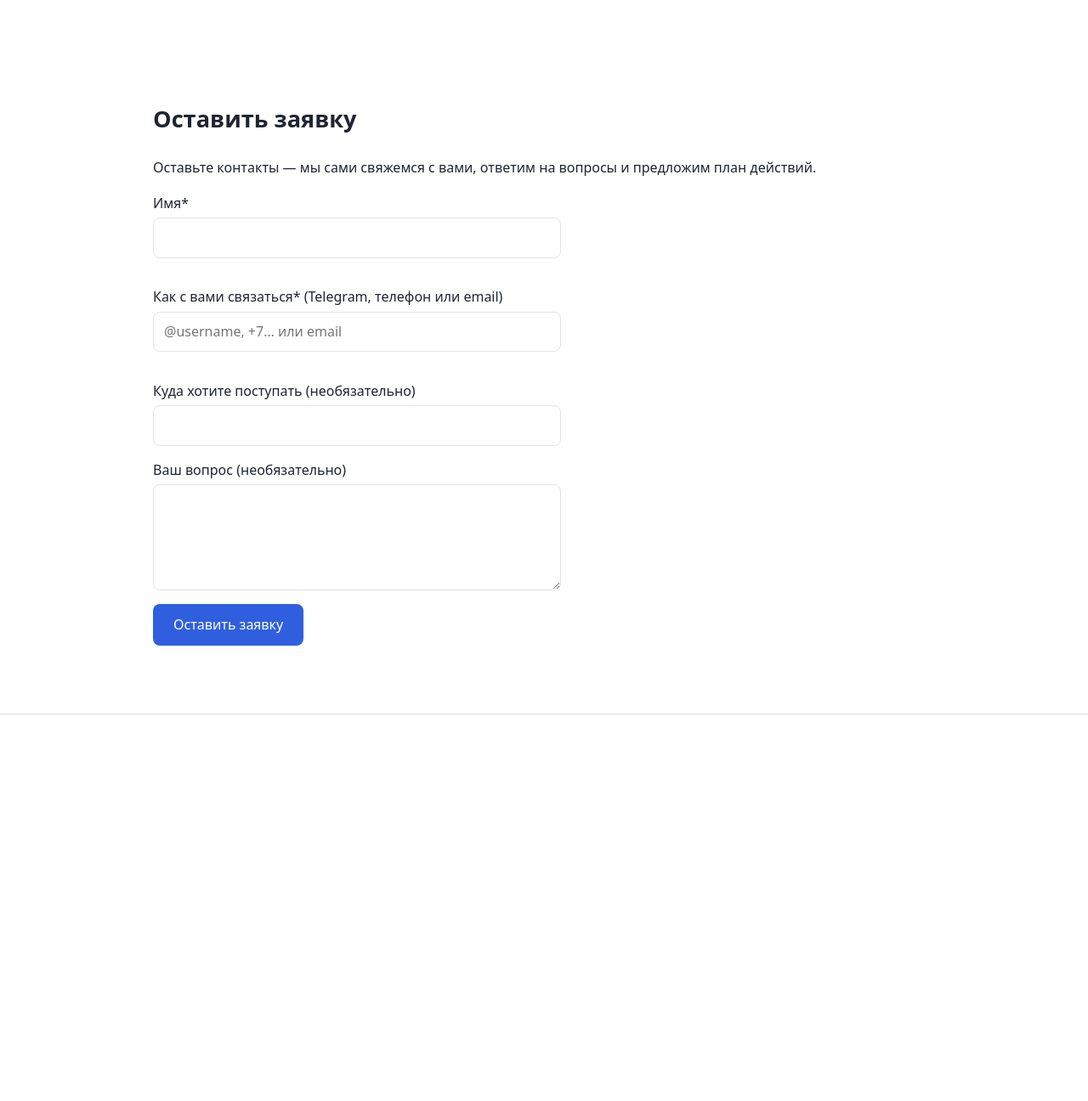
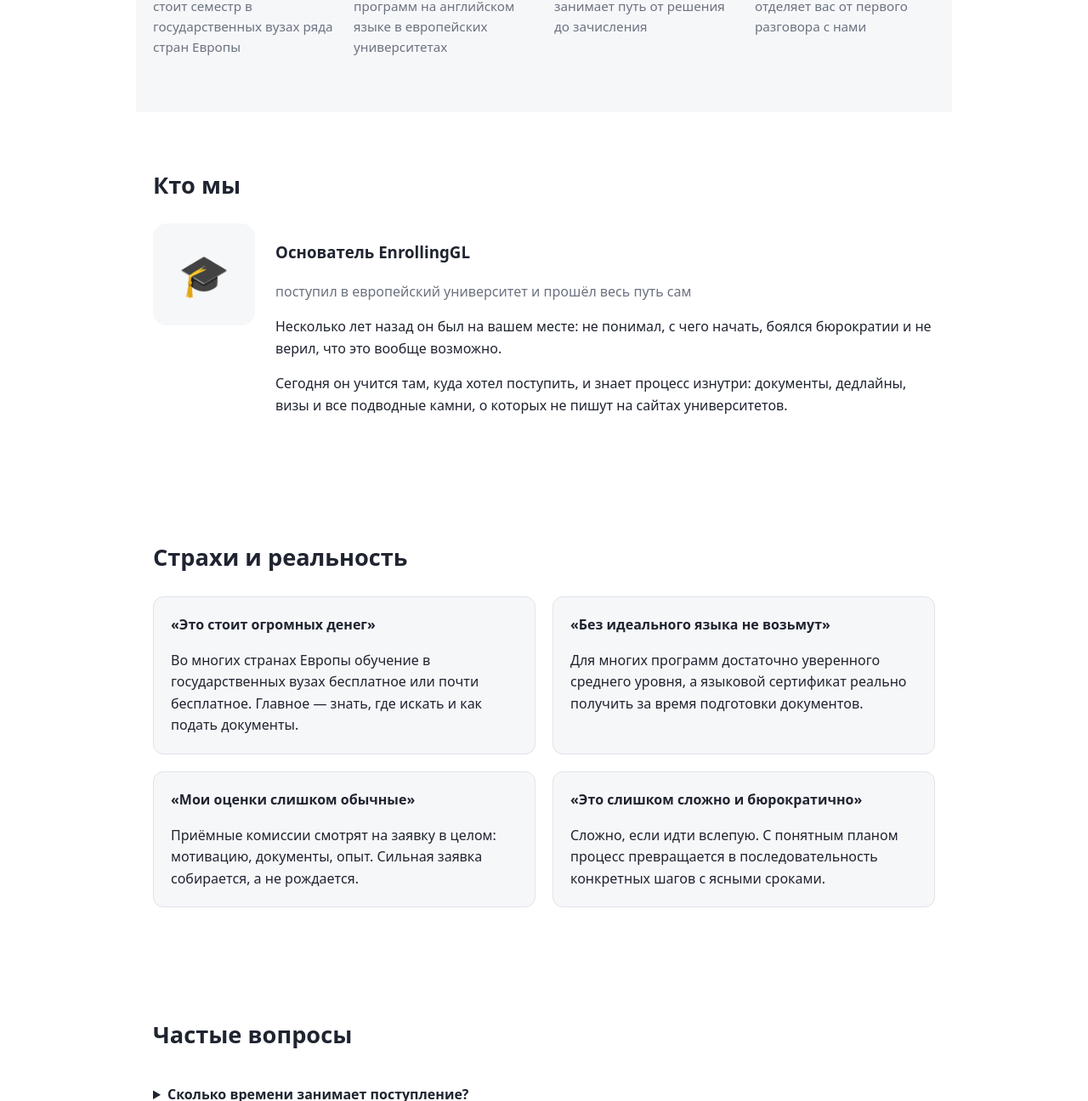
Before and after one commit to Exemtik/EnrollingGL, a website with bundled scripts: page index.html in a window 1280 px wide. Shown: the part 653-1949 px from the top of the page at 85% size. Before the commit the page ends 1558 px from the top, so only its background shows below. Built offline with nearby package versions, Linux system fonts and the light colour scheme.

Commit message:
feat: рендер секций лендинга из content.js

```diff
--- a/css/style.css
+++ b/css/style.css
@@ -110,3 +110,50 @@ form button:disabled { opacity: 0.6; cursor: wait; }
   text-align: center;
   color: var(--muted);
 }
+
+/* Hero */
+.hero { padding-top: 96px; padding-bottom: 96px; }
+.hero-subtitle { font-size: 1.15rem; max-width: 640px; margin-bottom: 28px; }
+
+/* Метрики */
+.facts { background: var(--panel); }
+.metrics-grid {
+  display: grid;
+  grid-template-columns: repeat(4, 1fr);
+  gap: 24px;
+}
+.metric-value { font-size: 1.9rem; font-weight: 700; color: var(--accent); }
+.metric-label { font-size: 0.95rem; }
+
+/* О нас */
+.about-card { display: flex; gap: 24px; align-items: flex-start; }
+.about-photo {
+  flex: 0 0 120px;
+  height: 120px;
+  border-radius: 16px;
+  background: var(--panel);
+  display: flex;
+  align-items: center;
+  justify-content: center;
+  font-size: 3rem;
+  overflow: hidden;
+}
+.about-photo img { width: 100%; height: 100%; object-fit: cover; }
+
+/* Мифы */
+.myths-grid { display: grid; grid-template-columns: 1fr 1fr; gap: 20px; }
+.myth-card {
+  background: var(--panel);
+  border: 1px solid var(--border);
+  border-radius: 12px;
+  padding: 20px;
+}
+.myth-fear { font-weight: 600; margin-top: 0; }
+.myth-reality { margin-bottom: 0; }
+
+/* FAQ */
+.faq-item {
+  border-bottom: 1px solid var(--border);
+  padding: 12px 0;
+}
+.faq-item summary { cursor: pointer; font-weight: 600; }
--- a/js/app.js
+++ b/js/app.js
@@ -1 +1,15 @@
-console.log("EnrollingGL: app загружен");
+import {
+  renderHero,
+  renderMetrics,
+  renderAbout,
+  renderMyths,
+  renderFaq,
+  renderFooter,
+} from "./ui/sections.js";
+
+renderHero(document.querySelector("#hero"));
+renderMetrics(document.querySelector("#facts"));
+renderAbout(document.querySelector("#about"));
+renderMyths(document.querySelector("#myths"));
+renderFaq(document.querySelector("#faq"));
+renderFooter(document.querySelector("#footer"));
--- /dev/null
+++ b/js/ui/sections.js
@@ -0,0 +1,75 @@
+import { HERO, METRICS, ABOUT, MYTHS, FAQ, CONTACTS } from "../data/content.js";
+
+export function renderHero(el) {
+  el.innerHTML = `
+    <h1>${HERO.title}</h1>
+    <p class="hero-subtitle muted">${HERO.subtitle}</p>
+    <a class="button" href="#apply">${HERO.ctaLabel}</a>
+  `;
+}
+
+export function renderMetrics(el) {
+  el.innerHTML = `
+    <div class="metrics-grid">
+      ${METRICS.map(
+        (m) => `
+        <div class="metric">
+          <div class="metric-value">${m.value}</div>
+          <div class="metric-label muted">${m.label}</div>
+        </div>`
+      ).join("")}
+    </div>
+  `;
+}
+
+export function renderAbout(el) {
+  const photo = ABOUT.photo
+    ? `<img src="${ABOUT.photo}" alt="${ABOUT.name}">`
+    : `<span class="about-emoji" aria-hidden="true">🎓</span>`;
+  el.innerHTML = `
+    <h2>Кто мы</h2>
+    <div class="about-card">
+      <div class="about-photo">${photo}</div>
+      <div>
+        <h3>${ABOUT.name}</h3>
+        <p class="muted">${ABOUT.role}</p>
+        ${ABOUT.story.map((p) => `<p>${p}</p>`).join("")}
+      </div>
+    </div>
+  `;
+}
+
+export function renderMyths(el) {
+  el.innerHTML = `
+    <h2>Страхи и реальность</h2>
+    <div class="myths-grid">
+      ${MYTHS.map(
+        (m) => `
+        <div class="myth-card">
+          <p class="myth-fear">«${m.fear}»</p>
+          <p class="myth-reality">${m.reality}</p>
+        </div>`
+      ).join("")}
+    </div>
+  `;
+}
+
+export function renderFaq(el) {
+  el.innerHTML = `
+    <h2>Частые вопросы</h2>
+    ${FAQ.map(
+      (f) => `
+      <details class="faq-item">
+        <summary>${f.question}</summary>
+        <p class="muted">${f.answer}</p>
+      </details>`
+    ).join("")}
+  `;
+}
+
+export function renderFooter(el) {
+  el.innerHTML = `
+    <p>EnrollingGL — помощь с поступлением за границу.</p>
+    <p><a href="${CONTACTS.telegram}">Написать нам в Telegram</a></p>
+  `;
+}
```
